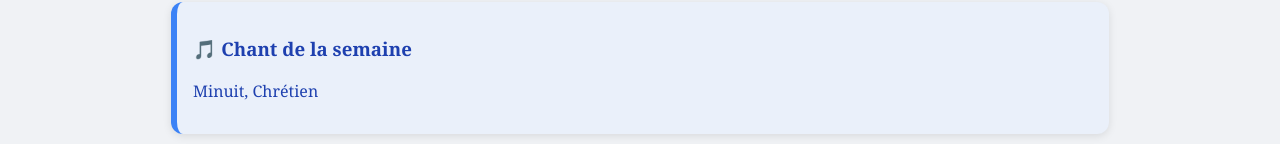
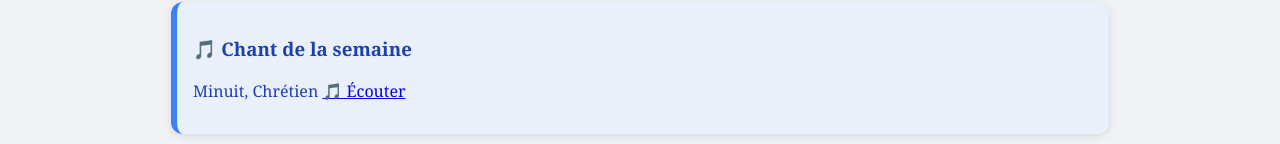
Before and after one commit to Sacha225/notredamedesrivesdugers, a plain HTML site: page actualites.html in a window 1280 px wide. Shown: the part 656-800 px from the top of the page. Drawn offline with Linux system fonts and the light colour scheme.

Commit message:
Update actualites.html

```diff
--- a/actualites.html
+++ b/actualites.html
@@ -72,7 +72,7 @@ footer { background-color: #40526D; color: white; text-align: center; padding: 2
 
 <aside class="encart-global">
   <h3>🎵 Chant de la semaine</h3>
-  <p>Minuit, Chrétien</p>
+  <p class="chant"> Minuit, Chrétien <a class="bouton-chant" href="https://youtu.be/tWJ9-B3Rkro?t=103" target="_blank" aria-label="Écouter le chant"> 🎵 Écouter </a></p>
 </aside>
 
 <aside class="encart-citation">
```
